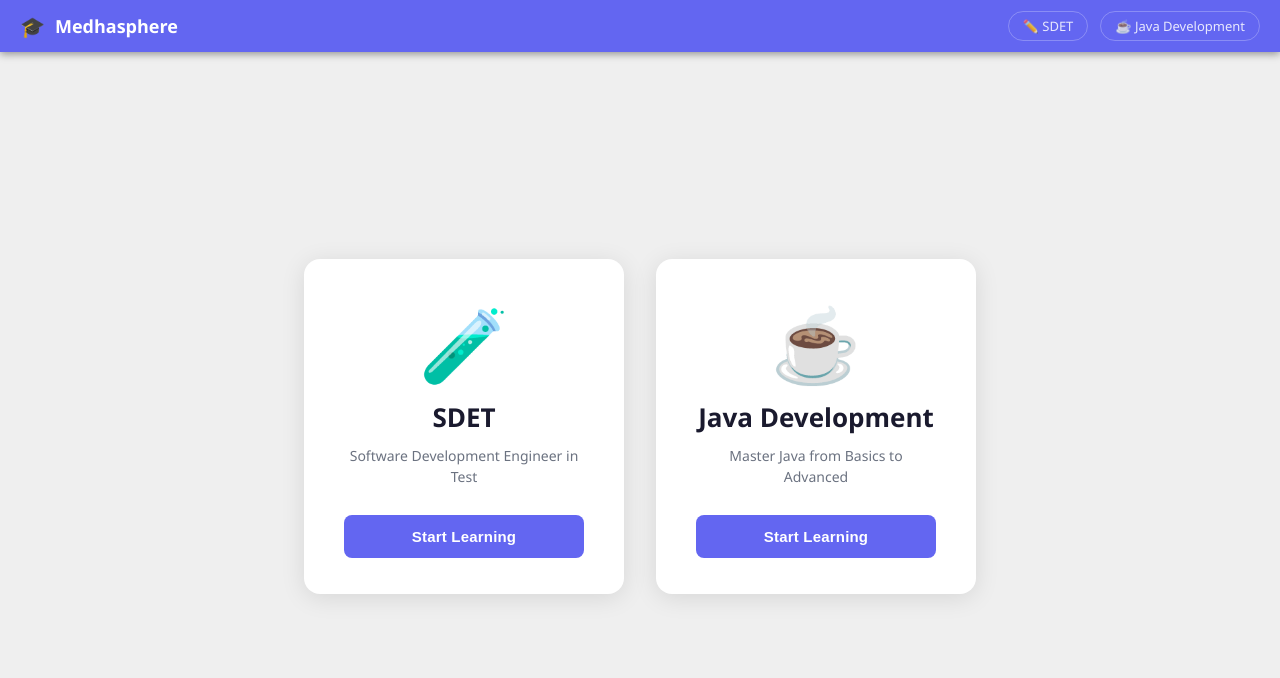
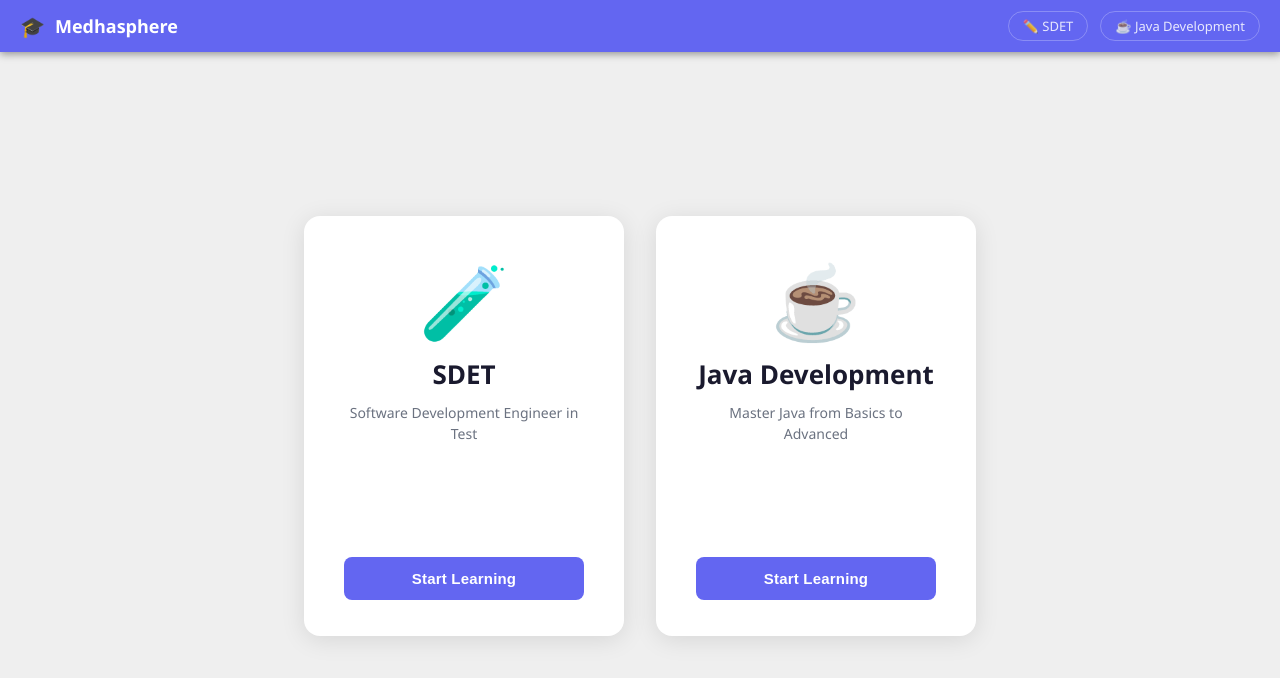
Before and after one commit to Sakshidhole04/SDET-HUB, a React (Vite) app: page / in a window 1280 px wide. Shown: the top 678 px of the page. Built offline with nearby package versions, Linux system fonts and the light colour scheme.

Commit message:
Fix landing card button alignment and text color visibility

```diff
--- a/src/App.css
+++ b/src/App.css
@@ -42,6 +42,10 @@
   flex-wrap: wrap;
 }
 
+.landing-cards .landing-card {
+  min-height: 420px;
+}
+
 .landing-card {
   background: #fff;
   border-radius: 16px;
@@ -77,8 +81,13 @@
 .landing-card-sub {
   font-size: 14px;
   color: #6b7280;
-  margin-bottom: 28px;
+  margin-bottom: 0;
   line-height: 1.5;
+  flex: 1;
+}
+
+.landing-card .landing-btn {
+  margin-top: 28px;
 }
 
 .landing-btn {
```
